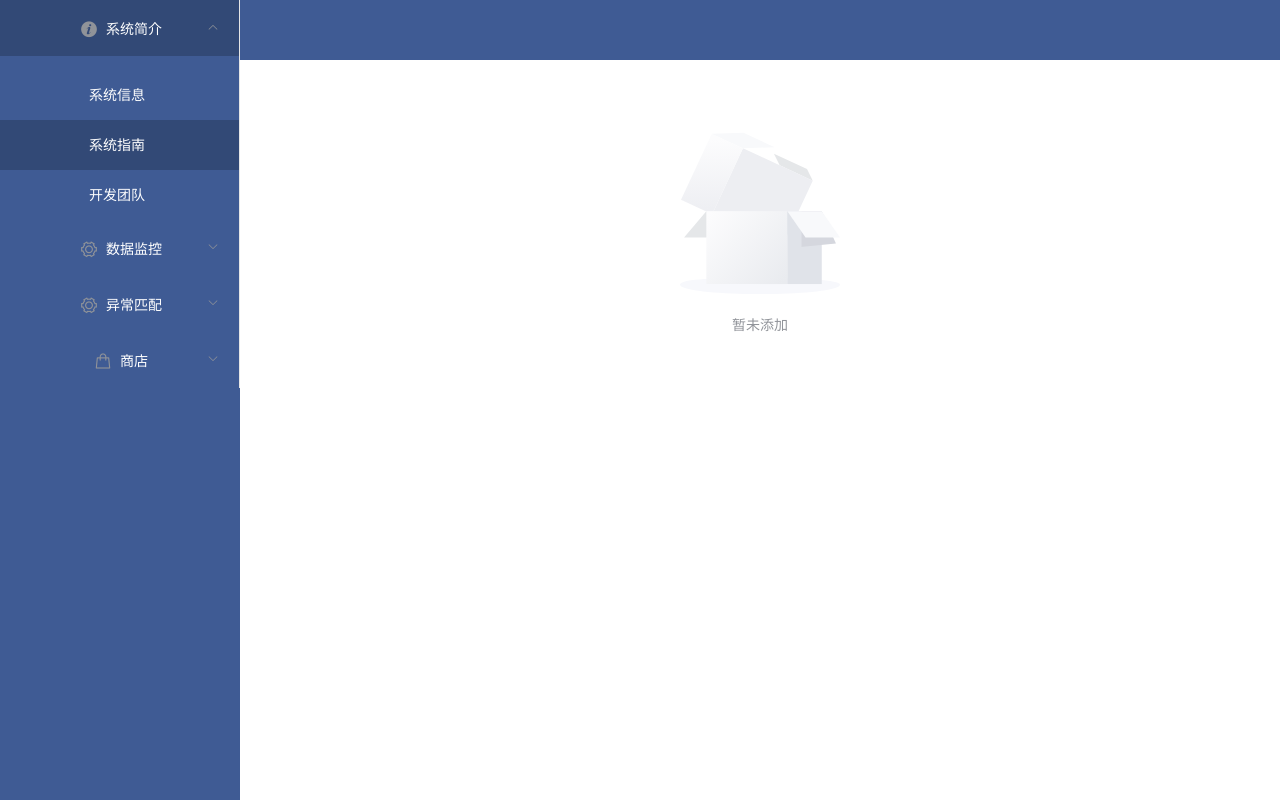
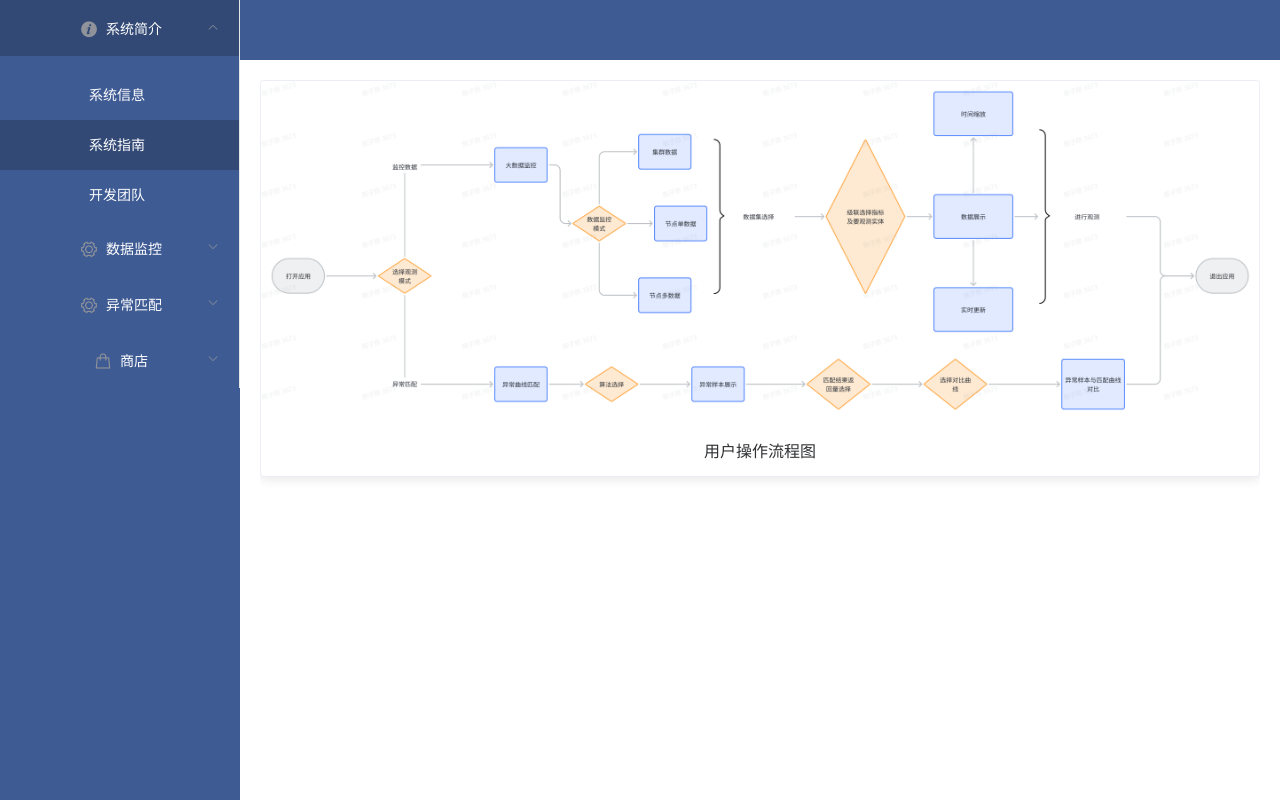
Before and after one commit to trumpsky/monitoring_system, a Vue app in the folder frontend/: page /#/menu/1-2 in a window 1280 px wide. Built offline with nearby package versions, Linux system fonts and the light colour scheme.

Commit message:
Add:添加系统流图. Closes #4

```diff
--- a/frontend/src/pages/Help.vue
+++ b/frontend/src/pages/Help.vue
@@ -1,6 +1,11 @@
 <template>
   <div>
-    <el-empty description="暂未添加"></el-empty>
+    <el-card :body-style="{ padding: '0px' }">
+      <img src="./../assets/images/stream.png" class="image" />
+      <div style="padding: 14px">
+        <span>用户操作流程图</span>
+      </div>
+    </el-card>
   </div>
 </template>
 
@@ -11,5 +16,11 @@
 </script>
 
 <style scoped>
-
+.image {
+  width: 100%;
+}
+.el-card {
+  display: flex;
+  align-items: center;
+}
 </style>
```
Also changed, not shown: frontend/src/assets/images/stream.png (added).
